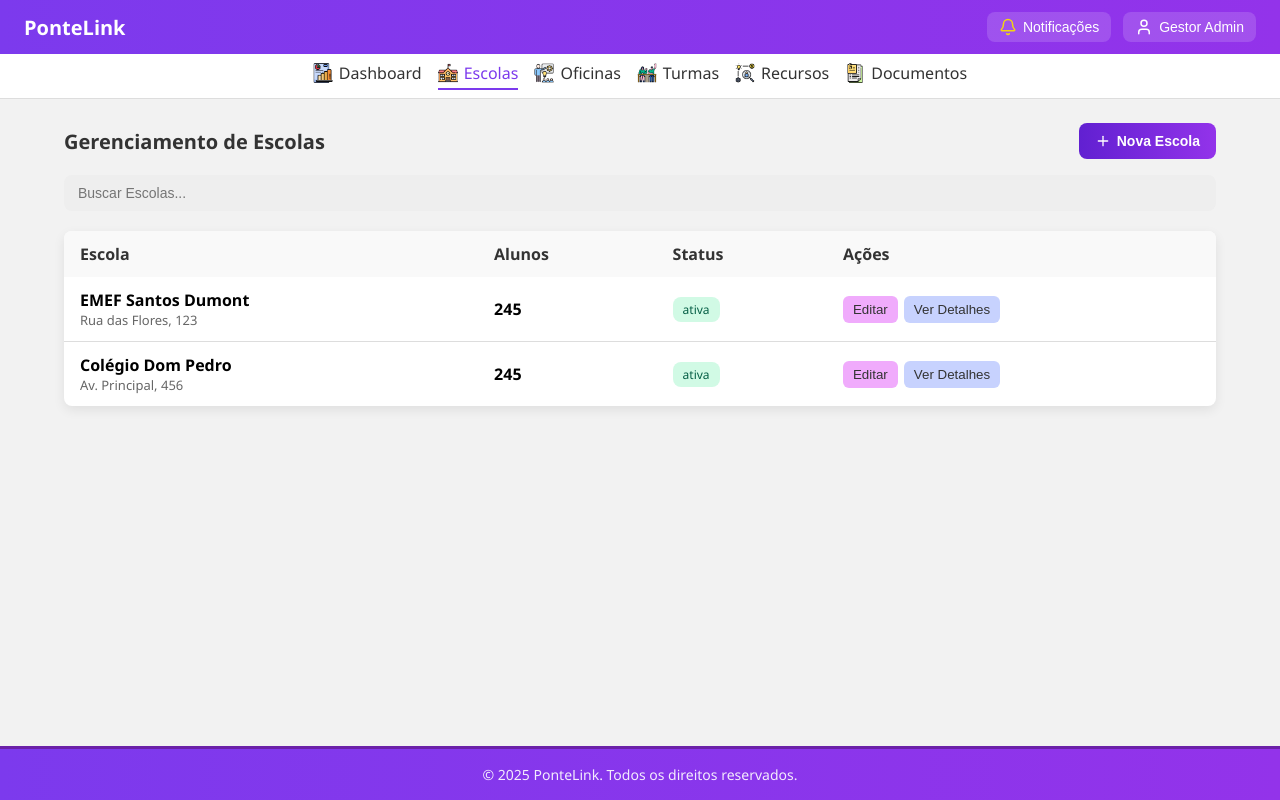
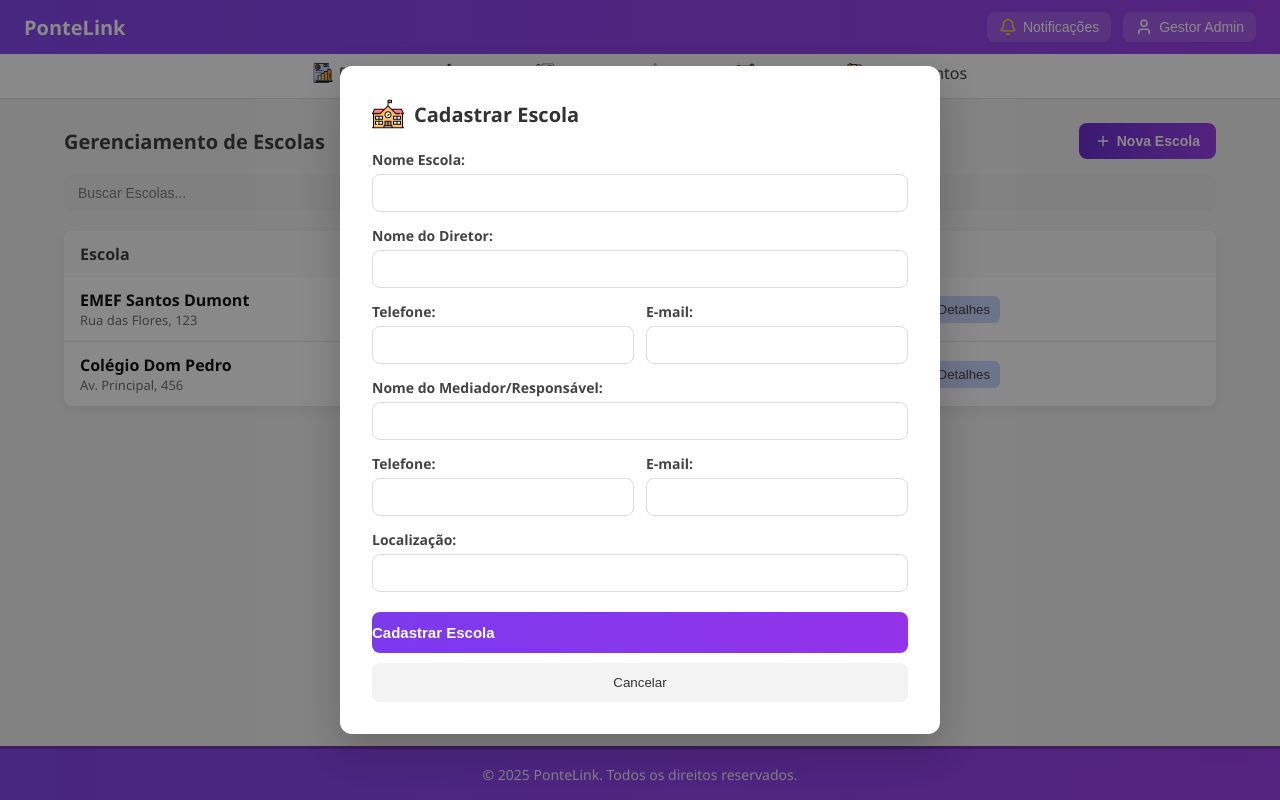
Before and after one commit to Chebl20/PonteLink__Front, a React (Vite) app in the folder PonteLink-Interface/: page /escolas in a window 1280 px wide. Both pictures are taken after a click on the button "Nova Escola". Built offline with nearby package versions, Linux system fonts and the light colour scheme.

Commit message:
-- add modal nova escola

```diff
--- a/PonteLink-Interface/src/pages/Escolas.jsx
+++ b/PonteLink-Interface/src/pages/Escolas.jsx
@@ -1,5 +1,6 @@
 import "../styles/escolas.css";
 import { Link } from "react-router-dom";
+import { useState } from "react";
 import { Bell, User, Plus } from "lucide-react";
 import dashboardIcon from "../assets/dashboard.png";
 import escolasIcon from "../assets/escolas.png";
@@ -9,6 +10,8 @@ import recursosIcon from "../assets/recursos.png";
 import documentosIcon from "../assets/documentos.png";
 
 export default function Escolas() {
+    const [showModal, setShowModal] = useState(false);
+
     const escolas = [
         {
             nome: "EMEF Santos Dumont",
@@ -40,35 +43,29 @@ export default function Escolas() {
 
             <div className="nav-bar">
                 <Link to="/dashboard">
-                    <img src={dashboardIcon} alt="Dashboard" />
-                    Dashboard
+                    <img src={dashboardIcon} alt="Dashboard" /> Dashboard
                 </Link>
                 <Link to="/escolas" className="active">
-                    <img src={escolasIcon} alt="Escolas" />
-                    Escolas
+                    <img src={escolasIcon} alt="Escolas" /> Escolas
                 </Link>
                 <Link to="/oficinas">
-                    <img src={oficinasIcon} alt="Oficinas" />
-                    Oficinas
+                    <img src={oficinasIcon} alt="Oficinas" /> Oficinas
                 </Link>
                 <Link to="/turmas">
-                    <img src={turmasIcon} alt="Turmas" />
-                    Turmas
+                    <img src={turmasIcon} alt="Turmas" /> Turmas
                 </Link>
                 <Link to="/recursos">
-                    <img src={recursosIcon} alt="Recursos" />
-                    Recursos
+                    <img src={recursosIcon} alt="Recursos" /> Recursos
                 </Link>
                 <Link to="/documentos">
-                    <img src={documentosIcon} alt="Documentos" />
-                    Documentos
+                    <img src={documentosIcon} alt="Documentos" /> Documentos
                 </Link>
             </div>
 
             <main className="dashboard-main-content">
                 <div className="header-escolas">
                     <h2>Gerenciamento de Escolas</h2>
-                    <button className="btn-purple">
+                    <button className="btn-purple" onClick={() => setShowModal(true)}>
                         <Plus size={16} style={{ marginRight: "6px" }} /> Nova Escola
                     </button>
                 </div>
@@ -104,6 +101,54 @@ export default function Escolas() {
                     </tbody>
                 </table>
 
+                {showModal && (
+                    <div className="modal-overlay">
+                        <div className="modal">
+                            <div className="modal-header">
+                                <img src={escolasIcon} alt="Escola" />
+                                <h3>Cadastrar Escola</h3>
+                            </div>
+                            <form className="modal-form">
+                                <label>Nome Escola:</label>
+                                <input type="text" />
+
+                                <label>Nome do Diretor:</label>
+                                <input type="text" />
+
+                                <div className="form-row">
+                                    <div>
+                                        <label>Telefone:</label>
+                                        <input type="text" />
+                                    </div>
+                                    <div>
+                                        <label>E-mail:</label>
+                                        <input type="email" />
+                                    </div>
+                                </div>
+
+                                <label>Nome do Mediador/Responsável:</label>
+                                <input type="text" />
+
+                                <div className="form-row">
+                                    <div>
+                                        <label>Telefone:</label>
+                                        <input type="text" />
+                                    </div>
+                                    <div>
+                                        <label>E-mail:</label>
+                                        <input type="email" />
+                                    </div>
+                                </div>
+
+                                <label>Localização:</label>
+                                <input type="text" />
+
+                                <button type="submit" className="btn-purple submit-btn">Cadastrar Escola</button>
+                                <button type="button" className="btn-cancel" onClick={() => setShowModal(false)}>Cancelar</button>
+                            </form>
+                        </div>
+                    </div>
+                )}
             </main>
             <footer className="main-footer">
                 <span>© 2025 PonteLink. Todos os direitos reservados.</span>
--- a/PonteLink-Interface/src/styles/escolas.css
+++ b/PonteLink-Interface/src/styles/escolas.css
@@ -111,3 +111,124 @@
 .btn-purple:hover {
   background: linear-gradient(90deg, #6b21a8 0%, #7c3aed 100%);
 }
+
+.modal-overlay {
+  position: fixed;
+  top: 0;
+  left: 0;
+  width: 100%;
+  height: 100%;
+  background: rgba(20, 20, 20, 0.5);
+  display: flex;
+  align-items: center;
+  justify-content: center;
+  z-index: 9999;
+}
+
+.modal {
+  background: white;
+  padding: 32px;
+  border-radius: 12px;
+  width: 600px; /* ← Aumenta a largura */
+  max-width: 95%;
+  box-shadow: 0 15px 40px rgba(0, 0, 0, 0.2);
+  animation: fadeInScale 0.3s ease;
+}
+
+@keyframes fadeInScale {
+  from {
+    opacity: 0;
+    transform: scale(0.95);
+  }
+  to {
+    opacity: 1;
+    transform: scale(1);
+  }
+}
+
+.modal-header {
+  display: flex;
+  align-items: center;
+  gap: 10px;
+  margin-bottom: 20px;
+}
+
+.modal-header img {
+  width: 32px;
+  height: 32px;
+}
+
+.modal-header h3 {
+  margin: 0;
+  font-size: 20px;
+  color: #333;
+}
+
+.modal-form label {
+  display: block;
+  margin-top: 14px;
+  font-weight: 600;
+  font-size: 14px;
+  color: #444;
+}
+
+.modal-form input {
+  width: 100%;
+  padding: 10px 12px;
+  border: 1px solid #ddd;
+  border-radius: 8px;
+  margin-top: 5px;
+  font-size: 14px;
+  transition: border-color 0.2s;
+}
+
+.modal-form input:focus {
+  outline: none;
+  border-color: #7c3aed;
+  box-shadow: 0 0 0 2px rgba(124, 58, 237, 0.2);
+}
+
+.form-row {
+  display: flex;
+  gap: 12px;
+}
+
+.form-row > div {
+  flex: 1;
+}
+
+.submit-btn {
+  margin-top: 20px;
+  width: 100%;
+  background: linear-gradient(90deg, #7c3aed 0%, #9333ea 100%);
+  color: white;
+  padding: 12px 0;
+  border: none;
+  border-radius: 8px;
+  font-weight: 600;
+  font-size: 15px;
+  cursor: pointer;
+  transition: background 0.3s;
+}
+
+.submit-btn:hover {
+  background: linear-gradient(90deg, #6b21a8 0%, #7c3aed 100%);
+}
+
+.btn-cancel {
+  display: block;
+  width: 100%;
+  margin-top: 10px;
+  padding: 12px 0;
+  background: #f3f3f3;
+  border: none;
+  border-radius: 8px;
+  color: #333;
+  font-weight: 500;
+  cursor: pointer;
+  transition: background 0.2s;
+}
+
+.btn-cancel:hover {
+  background: #e0e0e0;
+}
```
